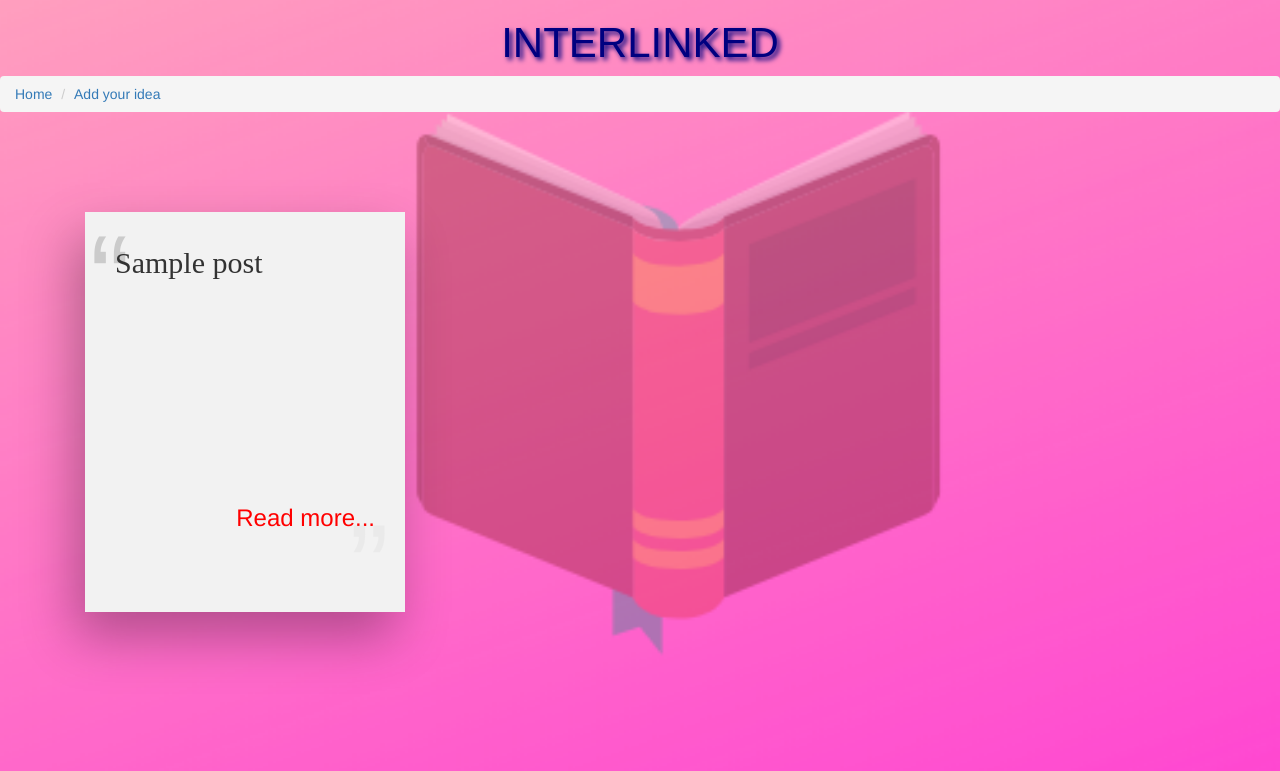
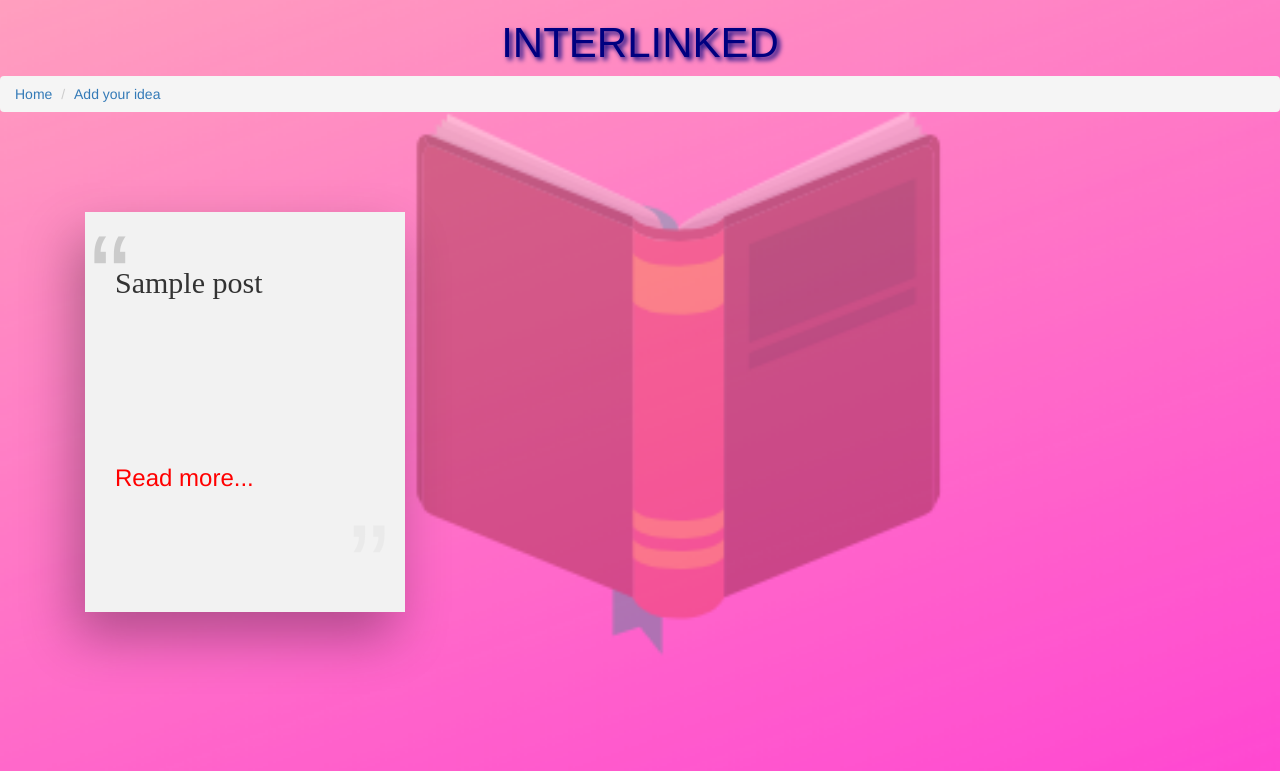
Before and after one commit to firefreezer1/django-blog, a Django app: page / in a window 1280 px wide. Shown: the top 771 px of the page. Run offline with Django 3.2, Linux system fonts and the light colour scheme; tables that the repository leaves empty hold one stand-in row (values such as "Sample post"); some libraries are stand-ins or nearby versions.

Commit message:
enhanced content box 2

```diff
--- a/adu_blog/blog/templates/home.html
+++ b/adu_blog/blog/templates/home.html
@@ -173,8 +173,9 @@ filter: progid:DXImageTransform.Microsoft.gradient( startColorstr='#4b384c', end
 	  <div class="quotes">
     <div class="card">
       <div class="box box1">
-	  <div style="font-family:News706 BT;font-size:30px;">{{post.title}} </div><br><br><br><br><br><br><br><br><br><br>
-  <a href="/post/{{post.id}}"><h3 style="text-align:right;color:red;">Read more...</h5></a>
+	  <br>
+	  <div style="font-family:News706 BT;font-size:30px;">{{post.title}} </div><br><br><br><br><br><br><br>
+  <a href="/post/{{post.id}}"><h3 style="color:red;">Read more...</h5></a>
 
     </div>
   </div>
```
